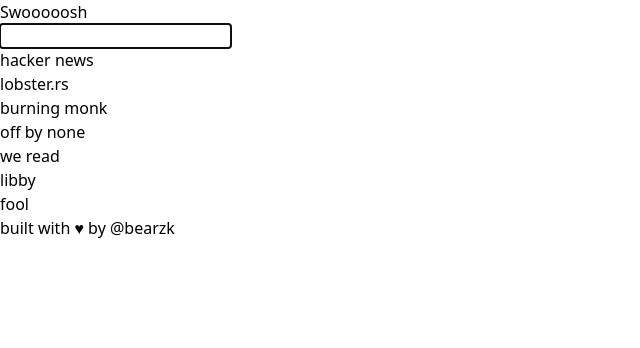
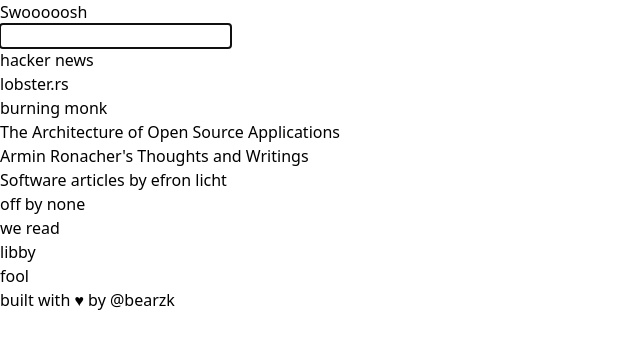
Before and after one commit to bearzk/swooooosh, a Svelte app: page / in a window 1280 px wide. Shown: the top 348 px of the page, without its empty margins (0-640 px from the left). Built offline with nearby package versions, Linux system fonts and the light colour scheme.

Commit message:
Add a few sites

```diff
--- a/config.js
+++ b/config.js
@@ -1,47 +1,65 @@
-export const handle = '@bearzk'
-export const handleUrl = 'https://mastodon.social/@bearzk'
+export const handle = "@bearzk";
+export const handleUrl = "https://mastodon.social/@bearzk";
 
 export const data = [
   {
-    url: 'https://hckrnews.com/',
-    name: 'hacker news',
-    keyword: 'hn',
-    category: ['dev', 'news',]
+    url: "https://hckrnews.com/",
+    name: "hacker news",
+    keyword: "hn",
+    category: ["dev", "news"],
   },
   {
-    url: 'https://lobste.rs/',
-    name: 'lobster.rs',
-    keyword: 'l',
-    category: ['dev', 'news',]
+    url: "https://lobste.rs/",
+    name: "lobster.rs",
+    keyword: "l",
+    category: ["dev", "news"],
   },
   {
-    url: 'https://theburningmonk.com/',
-    name: 'burning monk',
-    keyword: 'bm',
-    category: ['dev', 'serverless',]
+    url: "https://theburningmonk.com/",
+    name: "burning monk",
+    keyword: "bm",
+    category: ["dev", "serverless"],
   },
   {
-    url: 'https://offbynone.io/',
-    name: 'off by none',
-    keyword: 'obn',
-    category: ['dev', 'serverless',]
+    url: "https://aosabook.org/en/index.html",
+    name: "The Architecture of Open Source Applications",
+    keyword: "aosa",
+    category: ["book", "architecture"],
   },
   {
-    url: 'https://weread.qq.com/',
-    name: 'we read',
-    keyword: 'wr',
-    category: ['read',]
+    url: "https://lucumr.pocoo.org/",
+    name: "Armin Ronacher's Thoughts and Writings",
+    keyword: "ronacher",
+    category: ["dev", "llm"],
   },
   {
-    url: 'https://libbyapp.com/',
-    name: 'libby',
-    keyword: 'lb',
-    category: ['read',]
+    url: "https://eblog.fly.dev/index.html",
+    name: "Software articles by efron licht",
+    keyword: "eblog",
+    category: ["dev", "llm"],
   },
   {
-    url: 'https://www.fool.com/',
-    name: 'fool',
-    keyword: 'fool',
-    category: ['invest', 'news', ]
-  }
-]
+    url: "https://offbynone.io/",
+    name: "off by none",
+    keyword: "obn",
+    category: ["dev", "serverless"],
+  },
+  {
+    url: "https://weread.qq.com/",
+    name: "we read",
+    keyword: "wr",
+    category: ["read"],
+  },
+  {
+    url: "https://libbyapp.com/",
+    name: "libby",
+    keyword: "lb",
+    category: ["read"],
+  },
+  {
+    url: "https://www.fool.com/",
+    name: "fool",
+    keyword: "fool",
+    category: ["invest", "news"],
+  },
+];
```
